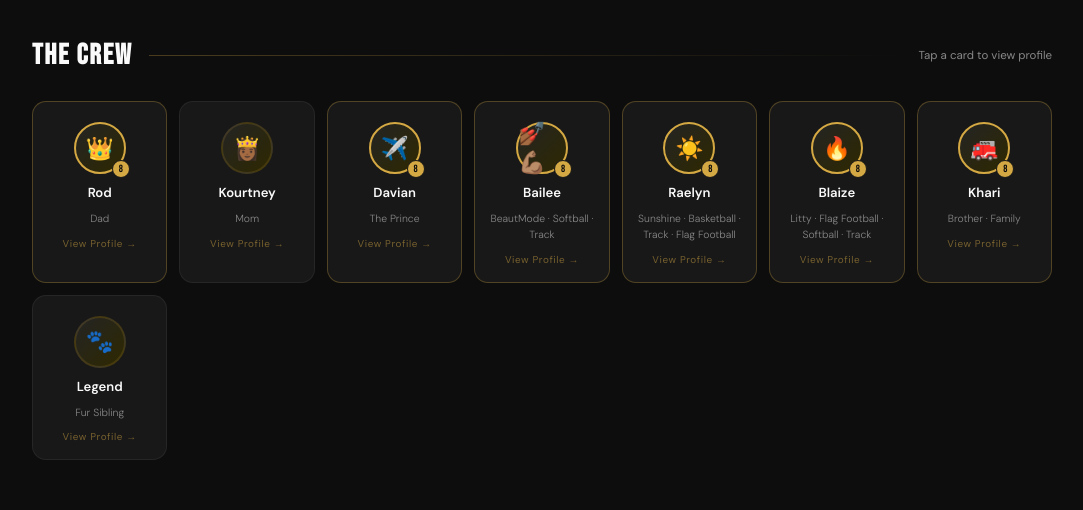
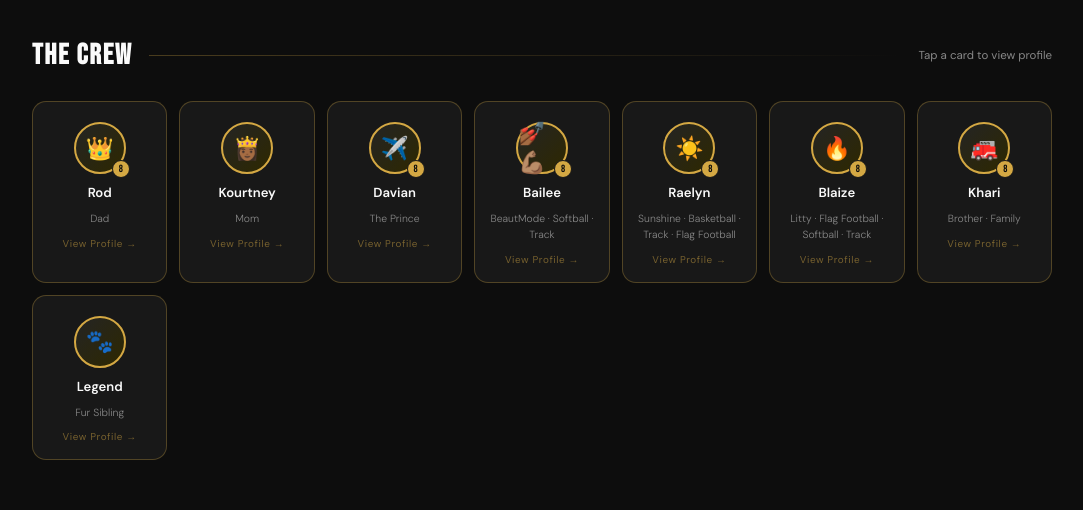
Before and after one commit to farodthomas-tech/8nmotion, a React (Vite) app: page / in a window 1280 px wide. Shown: the part 1017-1527 px from the top of the page, without its empty margins (98-1181 px from the left). Built offline with nearby package versions, Linux system fonts and the light colour scheme.

Commit message:
Add files via upload

```diff
--- a/src/App.jsx
+++ b/src/App.jsx
@@ -139,7 +139,7 @@ function ThisWeek({ events }) {
 }
 
 // ─── HERO ─────────────────────────────────────────────────────────────────────
-function Hero() {
+function Hero({ onSelectMember }) {
   const now = new Date();
   return (
     <div style={{ background:G.black, position:"relative", overflow:"hidden", minHeight:300, display:"flex", flexDirection:"column" }}>
@@ -160,7 +160,10 @@ function Hero() {
         </p>
         <div style={{ display:"flex", flexWrap:"wrap", gap:8, marginTop:28 }}>
           {CREW.map(m => (
-            <span key={m.name} style={{ background:"rgba(212,168,67,0.08)", border:"1px solid rgba(212,168,67,0.2)", borderRadius:100, padding:"5px 14px", fontSize:"0.78rem", color:G.goldL, display:"flex", alignItems:"center", gap:6 }}>
+            <span key={m.name} onClick={() => onSelectMember(m.name)} style={{ background:"rgba(212,168,67,0.08)", border:"1px solid rgba(212,168,67,0.2)", borderRadius:100, padding:"5px 14px", fontSize:"0.78rem", color:G.goldL, display:"flex", alignItems:"center", gap:6, cursor:"pointer", transition:"all 0.2s" }}
+              onMouseEnter={e => { e.currentTarget.style.background="rgba(212,168,67,0.18)"; e.currentTarget.style.borderColor="rgba(212,168,67,0.5)"; }}
+              onMouseLeave={e => { e.currentTarget.style.background="rgba(212,168,67,0.08)"; e.currentTarget.style.borderColor="rgba(212,168,67,0.2)"; }}
+            >
               {m.icon} {m.name}
             </span>
           ))}
@@ -347,12 +350,12 @@ function CrewSection({ onSelectMember }) {
       <SectionHead title="The Crew" extra={<span style={{ fontSize:"0.72rem", color:G.gray }}>Tap a card to view profile</span>} />
       <div style={{ display:"grid", gridTemplateColumns:"repeat(auto-fill,minmax(130px,1fr))", gap:12 }}>
         {CREW.map(m => (
-          <div key={m.name} onClick={() => onSelectMember(m.name)} style={{ background:G.black2, border:`1px solid ${m.wears8?"rgba(212,168,67,0.3)":"rgba(255,255,255,0.06)"}`, borderRadius:14, padding:"20px 12px 16px", display:"flex", flexDirection:"column", alignItems:"center", gap:10, cursor:"pointer", transition:"all 0.2s" }}
+          <div key={m.name} onClick={() => onSelectMember(m.name)} style={{ background:G.black2, border:`1px solid rgba(212,168,67,0.3)`, borderRadius:14, padding:"20px 12px 16px", display:"flex", flexDirection:"column", alignItems:"center", gap:10, cursor:"pointer", transition:"all 0.2s" }}
             onMouseEnter={e => { e.currentTarget.style.transform="translateY(-3px)"; e.currentTarget.style.borderColor=G.gold; }}
             onMouseLeave={e => { e.currentTarget.style.transform="translateY(0)"; e.currentTarget.style.borderColor=m.wears8?"rgba(212,168,67,0.3)":"rgba(255,255,255,0.06)"; }}
           >
             <div style={{ position:"relative" }}>
-              <div style={{ width:52, height:52, borderRadius:"50%", background:"linear-gradient(135deg,#242424,#2E2800)", border:`2px solid ${m.wears8?G.gold:"rgba(212,168,67,0.15)"}`, display:"flex", alignItems:"center", justifyContent:"center", fontSize:"1.4rem" }}>{m.icon}</div>
+              <div style={{ width:52, height:52, borderRadius:"50%", background:"linear-gradient(135deg,#242424,#2E2800)", border:`2px solid ${G.gold}`, display:"flex", alignItems:"center", justifyContent:"center", fontSize:"1.4rem" }}>{m.icon}</div>
               {m.wears8 && <div style={{ position:"absolute", bottom:-4, right:-4, background:G.gold, color:G.black, fontFamily:"'Bebas Neue',sans-serif", fontSize:"0.65rem", width:18, height:18, borderRadius:"50%", display:"flex", alignItems:"center", justifyContent:"center", border:`1px solid ${G.black2}` }}>8</div>}
             </div>
             <div style={{ fontSize:"0.82rem", fontWeight:600, color:G.white, textAlign:"center" }}>{m.name}</div>
@@ -792,7 +795,7 @@ export default function App() {
 
   return (
     <div style={{ fontFamily:"'DM Sans',sans-serif", background:G.black, color:G.white, minHeight:"100vh", overflowX:"hidden" }}>
-      <Hero />
+      <Hero onSelectMember={setProfileOpen} />
       <Nav view={view} setView={(v) => { setView(v); setProfileOpen(null); }} onAdmin={openAdmin} />
 
       {view === "admin" ? (
```
